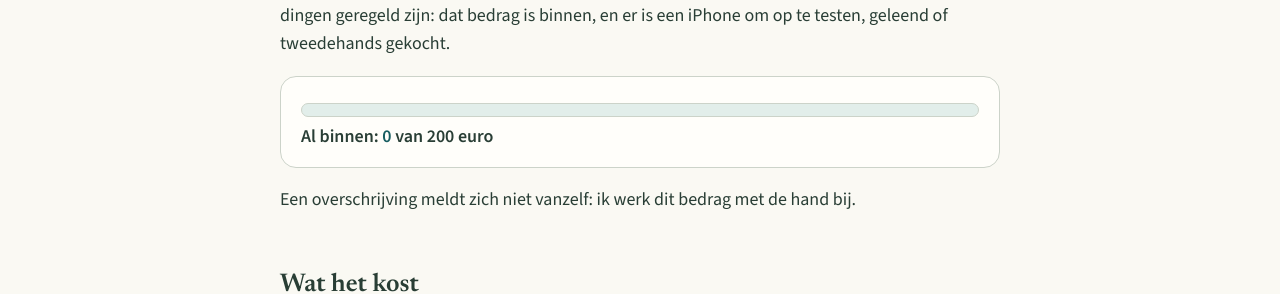
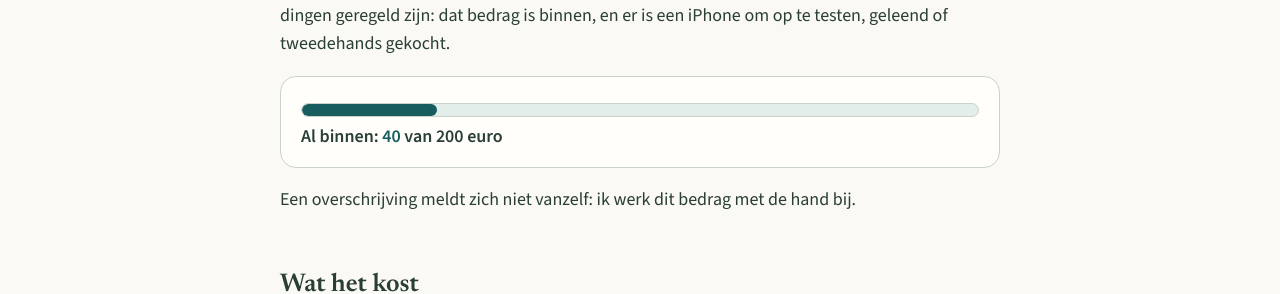
Before and after one commit to KLAPekster/website, a Jekyll site: the page built from steunen.md, in a window 1280 px wide. Shown: the part 427-721 px from the top of the page. Built offline with Jekyll 4.4.1, drawn with Linux system fonts in a browser that asks for light colours.

Commit message:
Steunen: al 40 euro binnen
Co-Authored-By: Claude Opus 5.5 <noreply@anthropic.com>

```diff
--- a/_config.yml
+++ b/_config.yml
@@ -63,5 +63,5 @@ exclude:
 # `steun_doel` is het doel (twee jaar Apple-kosten).
 rekening: "BE44 9795 3806 3045"
 begunstigde: "Olivier Fuchs"
-steun_binnen: 0
+steun_binnen: 40
 steun_doel: 200
```
